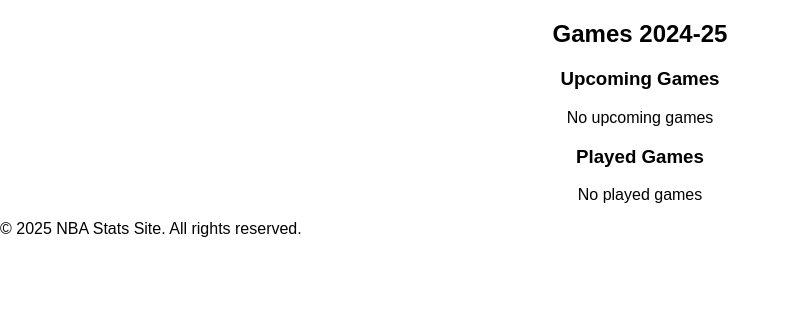
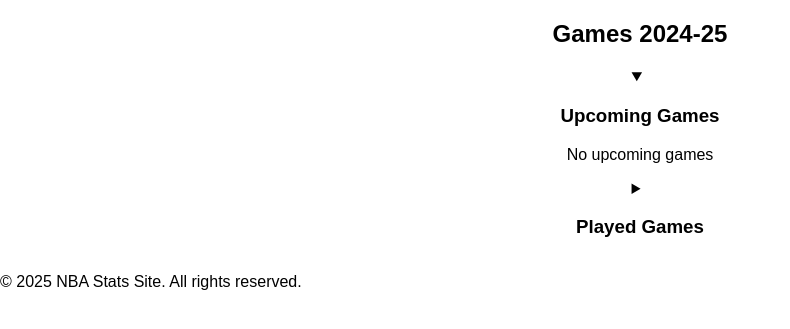
Before and after one commit to ben-hockley/NBAStats, a FastAPI app: template templates/team_games.html in a window 1280 px wide. Shown: the part 104-433 px from the top of the page, without its empty margins (0-790 px from the left). Run offline with FastAPI, Linux system fonts and the light colour scheme; the template is opened without the code that fills it, so the values that code supplies are empty.

Commit message:
made game sections collapsable

```diff
--- a/templates/team_games.html
+++ b/templates/team_games.html
@@ -17,12 +17,15 @@
 <section>
 <div class="game-list">
     <h2>{{ team['full_name'] }} Games 2024-25</h2>
-    <h3>Upcoming Games</h3>
+
+    <!-- Upcoming Games Section -->
+    <details open>
+        <summary><h3>Upcoming Games</h3></summary>
         {% if upcoming_games|length == 0 %}
             <p>No upcoming games</p>
         {% endif %}
         {% for game in upcoming_games %}
-    <a href="/games/{{ game['date'] }}"><p class="game-date">{{ game['date'] }}</p></a>
+        <a href="/games/{{ game['date'] }}"><p class="game-date">{{ game['date'] }}{% if game['postseason'] %} (PLAYOFFS) {% endif %}</p></a>
             <div class="game-card">
                 <div class="team">
                     <img src="/static/img/team_logos/{{ game['home_team']['abbreviation'] }}.svg" alt="{{ game['home_team']['full_name'] }} logo" width="40" height="40">
@@ -36,7 +39,11 @@
                 </div>
             </div>
         {% endfor %}
-    <h3>Played Games</h3>
+    </details>
+
+    <!-- Played Games Section -->
+    <details>
+        <summary><h3>Played Games</h3></summary>
         {% if played_games|length == 0 %}
             <p>No played games</p>
         {% endif %}
@@ -55,6 +62,7 @@
                 </div>
             </div>
         {% endfor %}
+    </details>
 </div>
 </section>
 {% endblock %}
```
Lines whose indentation alone changed are shown as unchanged.
